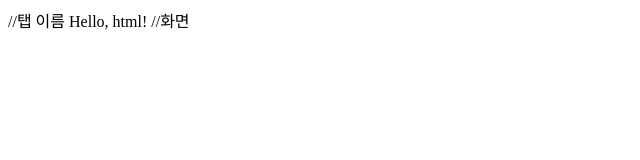
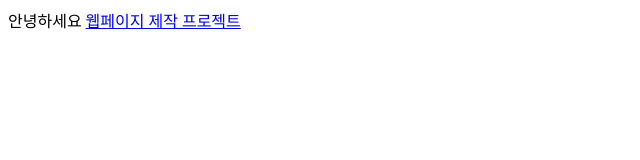
Before and after one commit to peayss/peayss.github.io, a plain HTML site: page index.html in a window 1280 px wide. Shown: the whole page, without its empty margins (0-640 px from the left). Drawn offline with Linux system fonts and the light colour scheme.

Commit message:
Update index.html

```diff
--- a/index.html
+++ b/index.html
@@ -2,9 +2,10 @@
 <html>
     <head>
         <meta charset = "UTF-8">
-        <title> 첫번째 HTML </title> //탭 이름
+        <title> 첫번째 HTML </title>
     </head>
     <body>
-        Hello, html! //화면
+        안녕하세요
+        <a href="file:///Users/peayss/Desktop/project_web/main.html">웹페이지 제작 프로젝트</a>
     </body>
 </html>
```
